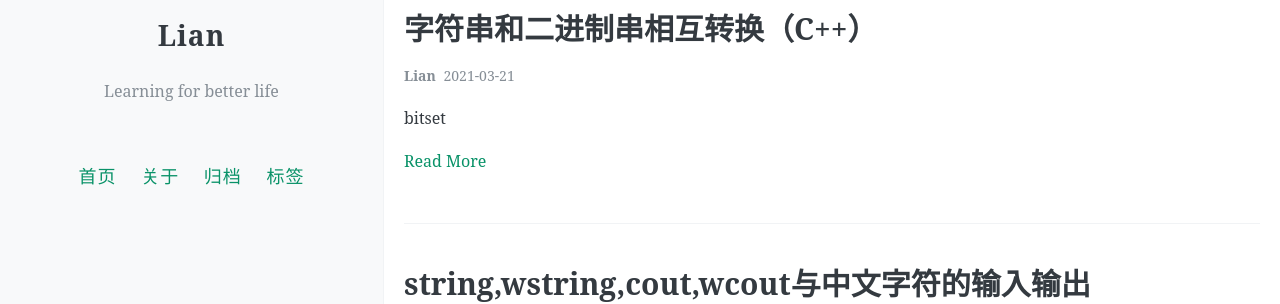
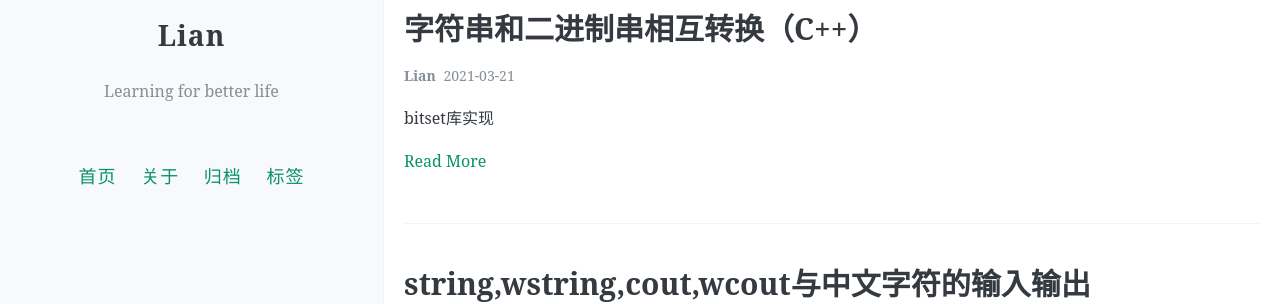
Before and after one commit to Gtyro/Blog, a Jekyll site: the page built from index.html, in a window 1280 px wide and 900 px high. Shown: the part 287-591 px from the top of the window. Built offline with Jekyll 4.4.1, drawn with Linux system fonts in a browser that asks for light colours; the list of posts is cut into pages by our own code; comment, search, counter and statistics services are not loaded; grey boxes are pictures that could not be loaded.

Commit message:
Update 2021-03-21-#13.md

````diff
--- a/_posts/2021-03-21-#13.md
+++ b/_posts/2021-03-21-#13.md
@@ -5,7 +5,7 @@ date: 2021-03-21
 author: Lian
 ---
 
-bitset
+bitset库实现
 
 ## 一、字符转化成二进制
 ```
````
